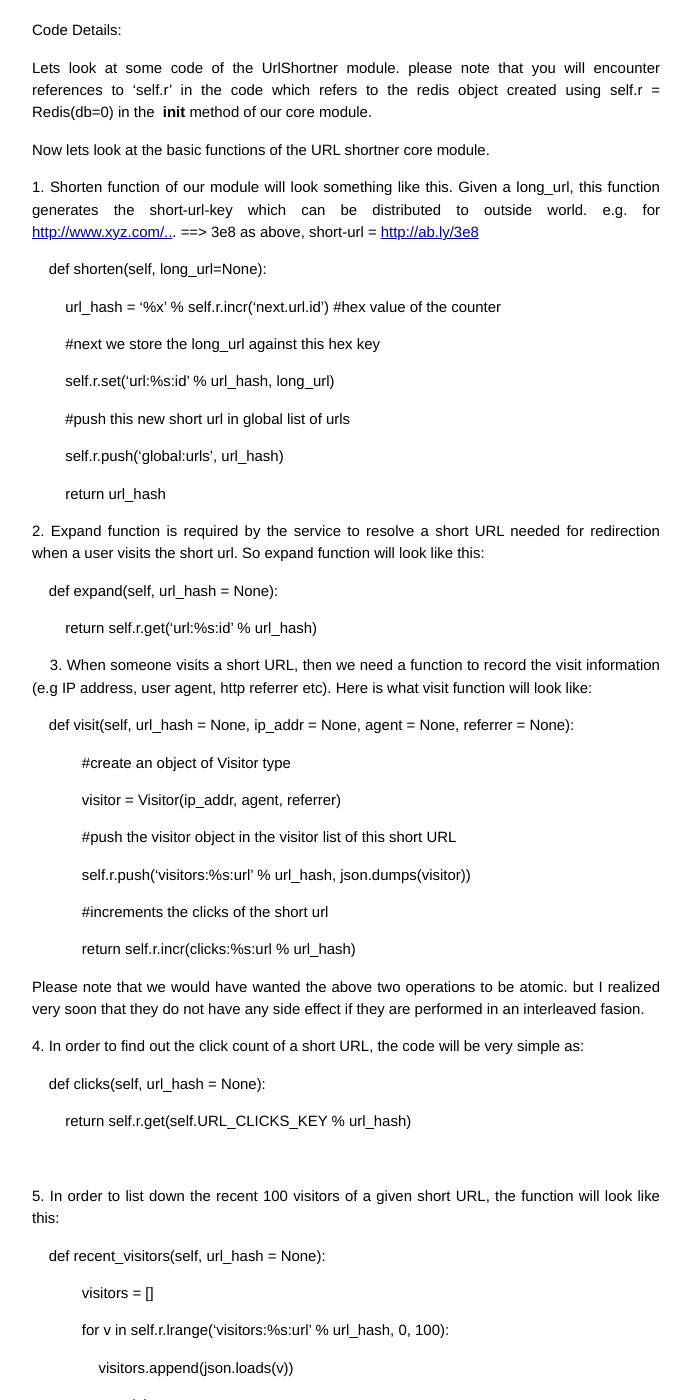
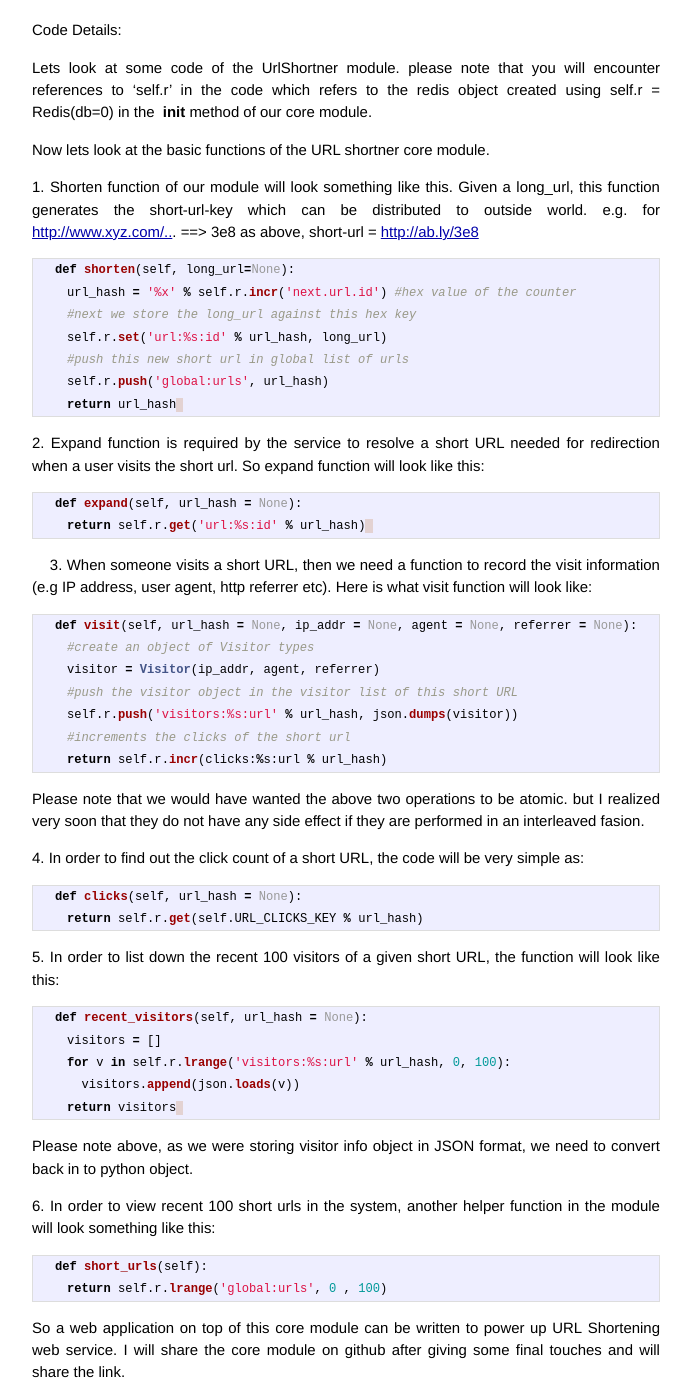
Before and after one commit to droot/droot.github.io, a Jekyll site: the page built from url-shortener-service-using-redis.markdown, in a window 1280 px wide and 1400 px high, scrolled down 1438 px. Shown: the whole window, without its empty margins (294-985 px from the left). Built offline with Jekyll 4.4.1, drawn with Linux system fonts in a browser that asks for light colours; Markdown is read by kramdown in place of the engine named in the settings; some of the changed text lies outside the part shown.

Commit message:
restored another post

```diff
--- a/url-shortener-service-using-redis.markdown
+++ b/url-shortener-service-using-redis.markdown
@@ -43,71 +43,62 @@ Now lets look at the basic functions of the URL shortner core module.
 
 1\. Shorten function of our module will look something like this. Given a long_url, this function generates the short-url-key which can be distributed to outside world. e.g. for <http://www.xyz.com/..>. ==> 3e8 as above, short-url = <http://ab.ly/3e8>
 
->     def shorten(self, long_url=None):
->
->         url_hash = '%x' % self.r.incr('next.url.id') #hex value of the counter
->
->         #next we store the long_url against this hex key
->
->         self.r.set('url:%s:id' % url_hash, long_url)
->
->         #push this new short url in global list of urls
->
->         self.r.push('global:urls', url_hash)
->
->         return url_hash
+{% highlight python %}
+  def shorten(self, long_url=None):
+    url_hash = '%x' % self.r.incr('next.url.id') #hex value of the counter
+    #next we store the long_url against this hex key
+    self.r.set('url:%s:id' % url_hash, long_url)
+    #push this new short url in global list of urls
+    self.r.push('global:urls', url_hash)
+    return url_hash
+{% endhighlight %}
 
 2\. Expand function is required by the service to resolve a short URL needed for redirection when a user visits the short url. So expand function will look like this:
 
->     def expand(self, url_hash = None):
->
->         return self.r.get('url:%s:id' % url_hash)
+{% highlight python %}
+  def expand(self, url_hash = None):
+    return self.r.get('url:%s:id' % url_hash)
+{% endhighlight %}
 
     3. When someone visits a short URL, then we need a function to record the visit information (e.g IP address, user agent, http referrer etc). Here is what visit function will look like:
 
->     def visit(self, url_hash = None, ip_addr = None, agent = None, referrer = None):
->
->             #create an object of Visitor type
->
->             visitor = Visitor(ip_addr, agent, referrer)
->
->             #push the visitor object in the visitor list of this short URL
->
->             self.r.push('visitors:%s:url' % url_hash, json.dumps(visitor))
->
->             #increments the clicks of the short url
->
->             return self.r.incr(clicks:%s:url % url_hash)
+{% highlight python %}
+  def visit(self, url_hash = None, ip_addr = None, agent = None, referrer = None):
+    #create an object of Visitor types
+    visitor = Visitor(ip_addr, agent, referrer)
+    #push the visitor object in the visitor list of this short URL
+    self.r.push('visitors:%s:url' % url_hash, json.dumps(visitor))
+    #increments the clicks of the short url
+    return self.r.incr(clicks:%s:url % url_hash)
+{% endhighlight %}
 
 Please note that we would have wanted the above two operations to be atomic. but I realized very soon that they do not have any side effect if they are performed in an interleaved fasion.
 
 4\. In order to find out the click count of a short URL, the code will be very simple as:
 
->     def clicks(self, url_hash = None):
->
->         return self.r.get(self.URL_CLICKS_KEY % url_hash)
->
->
+{% highlight python %}
+  def clicks(self, url_hash = None):
+    return self.r.get(self.URL_CLICKS_KEY % url_hash)
+{% endhighlight %}
 
 5\. In order to list down the recent 100 visitors of a given short URL, the function will look like this:
 
->     def recent_visitors(self, url_hash = None):
->
->             visitors = []
->
->             for v in self.r.lrange('visitors:%s:url' % url_hash, 0, 100):
->
->                 visitors.append(json.loads(v))
->
->             return visitors
+{% highlight python %}
+  def recent_visitors(self, url_hash = None):
+    visitors = []
+    for v in self.r.lrange('visitors:%s:url' % url_hash, 0, 100):
+      visitors.append(json.loads(v))
+    return visitors
+{% endhighlight %}
 
 Please note above, as we were storing visitor info object in JSON format, we need to convert back in to python object.
 
 6\. In order to view recent 100 short urls in the system, another helper function in the module will look something like this:
 
->     def short_urls(self):
->
->         return self.r.lrange('global:urls', 0 , 100)
+{% highlight python %}
+  def short_urls(self):
+    return self.r.lrange('global:urls', 0 , 100)
+{% endhighlight %}
 
 So a web application on top of this core module can be written to power up URL Shortening web service. I will share the core module on github after giving some final touches and will share the link.
 
```
Also changed, not shown: other parts of url-shortener-service-using-redis.markdown (+1 -1 lines).
